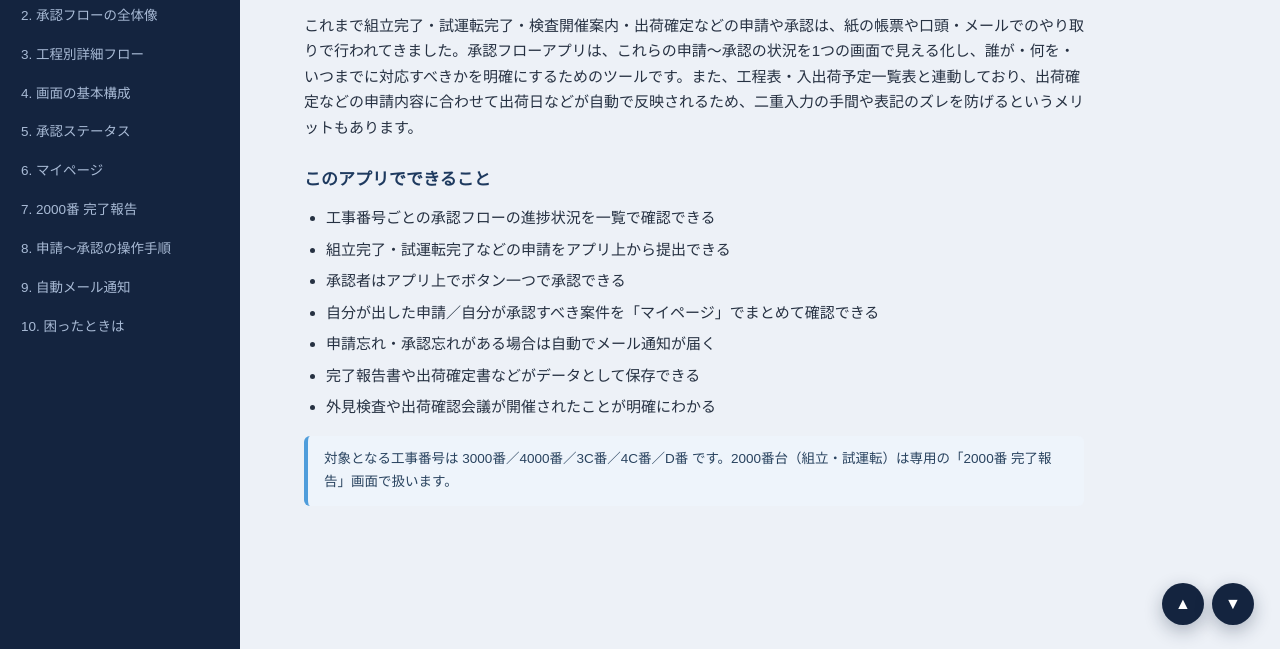
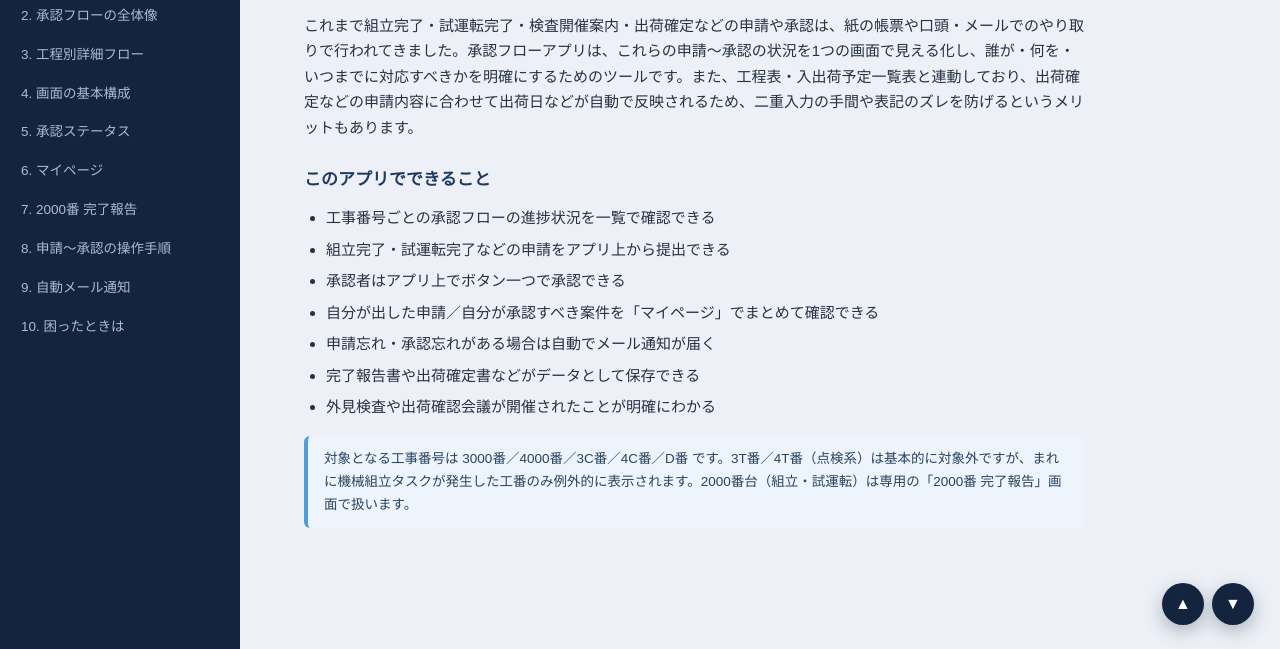
Before and after one commit to kemcokurosaki-oss/approval-flow, a website: page guide.html in a window 1280 px wide. Shown: the part 151-800 px from the top of the page. Drawn offline with Linux system fonts and the light colour scheme.

Commit message:
Auto-commit: Claude Code changes

```diff
--- a/guide.html
+++ b/guide.html
@@ -407,7 +407,7 @@
                 <li>完了報告書や出荷確定書などがデータとして保存できる</li>
                 <li>外見検査や出荷確認会議が開催されたことが明確にわかる</li>
             </ul>
-            <div class="note">対象となる工事番号は 3000番／4000番／3C番／4C番／D番 です。2000番台（組立・試運転）は専用の「2000番 完了報告」画面で扱います。</div>
+            <div class="note">対象となる工事番号は 3000番／4000番／3C番／4C番／D番 です。3T番／4T番（点検系）は基本的に対象外ですが、まれに機械組立タスクが発生した工番のみ例外的に表示されます。2000番台（組立・試運転）は専用の「2000番 完了報告」画面で扱います。</div>
         </section>
 
         <section id="s2">
```
